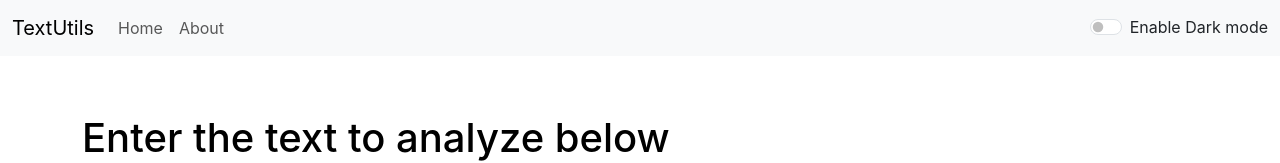
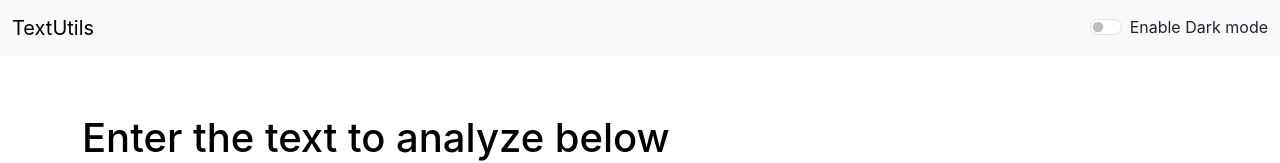
Before and after one commit to Jitenmohanty/TextUtils, a React (Create React App) app: page / in a window 1280 px wide. Shown: the top 163 px of the page. Built offline with nearby package versions, Linux system fonts and the light colour scheme.

Commit message:
Updated Version For deploy

```diff
--- a/src/App.js
+++ b/src/App.js
@@ -4,11 +4,11 @@ import About from "./components/About";
 import Navbar from "./components/Navbar";
 import TextForms from "./components/TextForms";
 import Alerts from "./components/Alerts";
-import {
-  BrowserRouter as Router,
-  Routes,
-  Route,
-}from "react-router-dom";
+// import {
+//   BrowserRouter as Router,
+//   Routes,
+//   Route,
+// }from "react-router-dom";
 
 function App() {
   const[mode,setMode] = useState('light');
@@ -50,17 +50,20 @@ function App() {
 
 
   return (
-      <Router>
+    <>
+      {/* // <Router> */}
       <Navbar tittle="TextUtils" about="About" mode={mode} toggleMode={toggleMode}/>
       <Alerts alert={alert}/>
       <div className="container">
-      <Routes>
+      {/* <Routes>
           <Route exact path="/about" element={<About mode={mode}/>}> </Route>
 
           <Route exact path="/" element={ <TextForms showAlert={showAlert} heading="Enter the text to analyze below" mode={mode}/>}> </Route>
-    </Routes>
+    </Routes> */}
+      <TextForms showAlert={showAlert} heading="Enter the text to analyze below" mode={mode}/>
       </div>
-      </Router>
+      {/* </Router> */}
+    </>
   );
 }
 
--- a/src/components/Navbar.js
+++ b/src/components/Navbar.js
@@ -1,22 +1,22 @@
 import React from 'react'
 import PropTypes from 'prop-types'
-import { Link } from 'react-router-dom'
+import { a } from 'react-router-dom'
 export default function Navbar(props) {
   return (
     <nav className={`navbar navbar-expand-lg  navbar-${props.mode} bg-${props.mode}`}>
     <div className="container-fluid">
-      <Link className="navbar-brand" to="/">{props.tittle}</Link>
+      <a className="navbar-brand" href="/">{props.tittle}</a>
       <button className="navbar-toggler" type="button" data-bs-toggle="collapse" data-bs-target="#navbarSupportedContent" aria-controls="navbarSupportedContent" aria-expanded="false" aria-label="Toggle navigation">
         <span className="navbar-toggler-icon"></span>
       </button>
       <div className="collapse navbar-collapse" id="navbarSupportedContent">
         <ul className="navbar-nav me-auto mb-2 mb-lg-0">
-          <li className="nav-item">
-            <Link className="nav-link " aria-current="page" to="/">Home</Link>
-          </li>
-          <li className="nav-item">
-            <Link className="nav-link" to="/about">{props.about}</Link>
-          </li>
+          {/* <li className="nav-item">
+            <a className="nav-a " aria-current="page" href="/">Home</a>
+          </li> */}
+          {/* <li className="nav-item">
+            <a className="nav-a" href="#">{props.about}</a>
+          </li> */}
         </ul>
         {/* <div className="d-flex">
           <div className="bg-primary rounded mx-2" onClick={()=>{props.toggleMode('primary')}} style={{height:'30px', width:'30px', cursor: 'pointer'}}>
```
